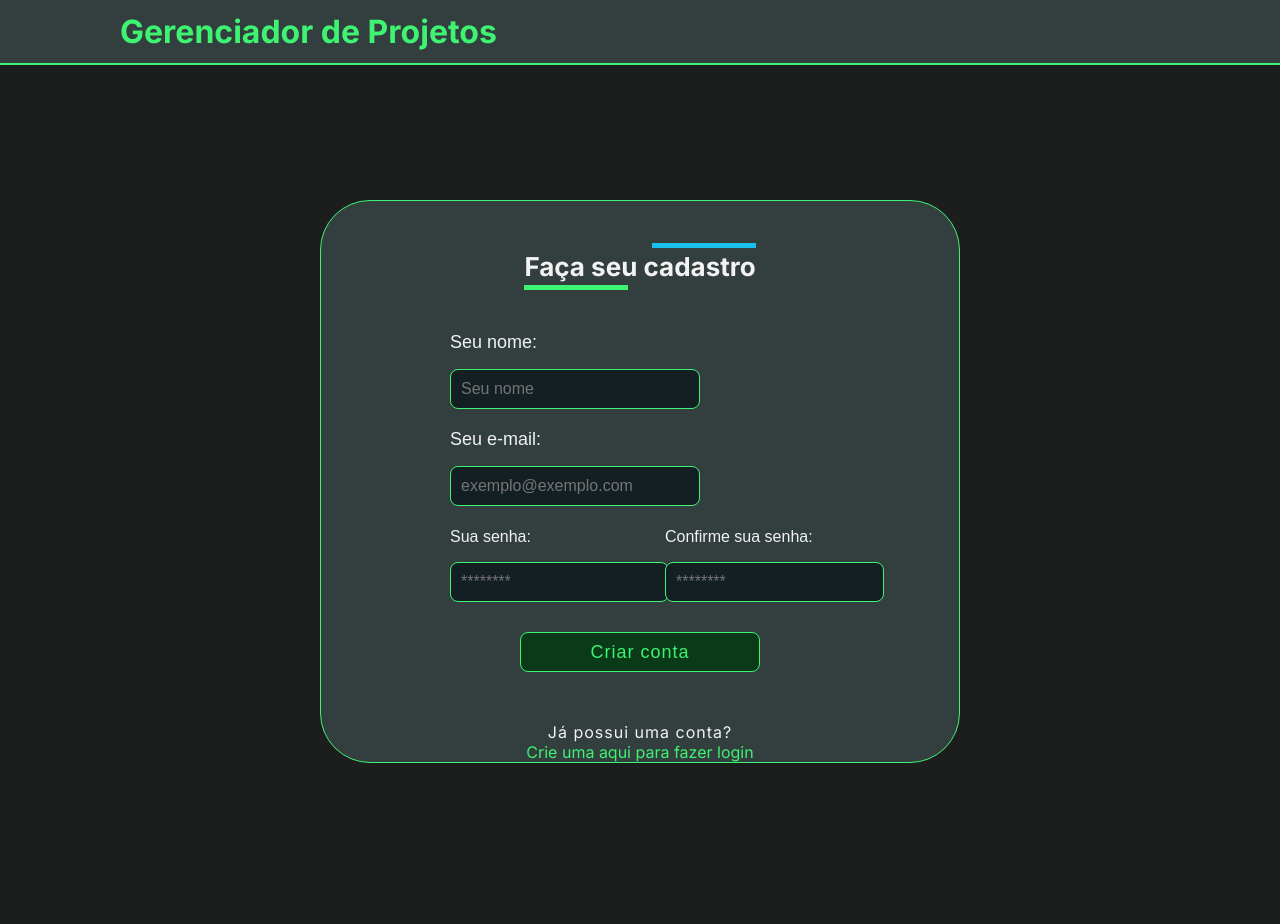
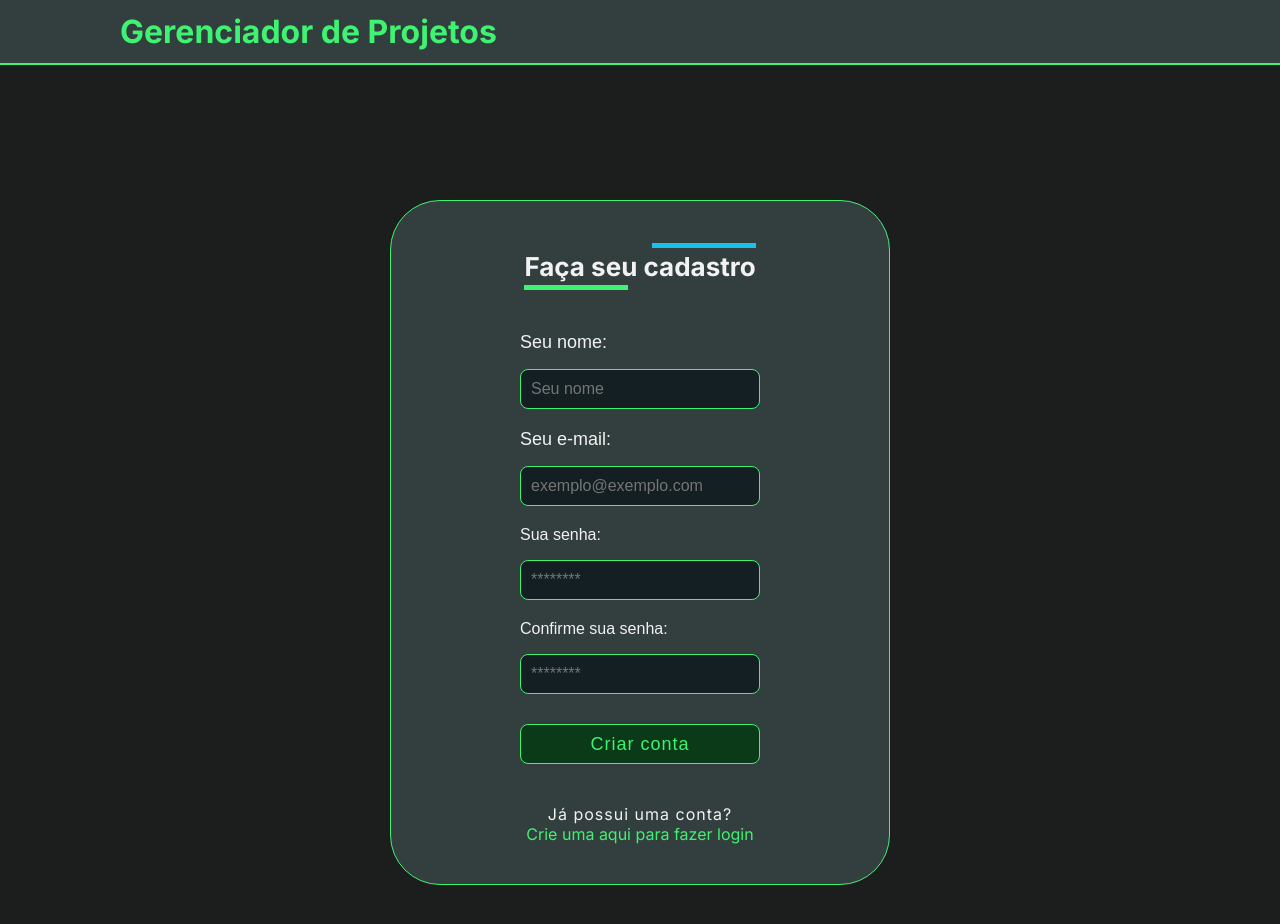
Before and after one commit to wendellcs/gerenciador-de-projetos, a React (Vite) app: page /register in a window 1280 px wide. Shown: the top 924 px of the page. Before the commit the page ends 898 px from the top, so only its background shows below. Built offline with nearby package versions, Linux system fonts and the light colour scheme; a web font is replaced by a local one.

Commit message:
Refactoring todo list code

```diff
--- a/src/assets/sass/base/_utilities.sass
+++ b/src/assets/sass/base/_utilities.sass
@@ -12,9 +12,8 @@
     background-color: $color
 
 @mixin form-style($width: 480px)
-    display: flex
+    @extend %center-elements
     flex-direction: column
-    align-items: center
     border-radius: 50px
     border: 1px solid variables.$primary-color
     width: 80%
@@ -105,7 +104,7 @@
 
 %form-box
     width: 80%
-    max-width: 380px
+    max-width: 240px
     display: flex
     flex-direction: column
     gap: 16px
--- a/src/assets/sass/pages/_newProject.sass
+++ b/src/assets/sass/pages/_newProject.sass
@@ -43,8 +43,6 @@
                 margin: 30px 0 10px 0
 
             .box-date
-                width: 150px
-                margin: 0 auto
                 border: 1px solid variables.$primary-color
                 padding: 5px 10px
                 border-radius: 8px
@@ -52,7 +50,7 @@
                 background-color: variables.$bg-dark-color
 
                 .new-input.date
-                    @include utilities.input-style( 120px)
+                    @include utilities.input-style(120px)
                     @include utilities.input-text($align: center)
                     height: 35px
                     border: none
--- a/src/assets/sass/pages/_signIn.sass
+++ b/src/assets/sass/pages/_signIn.sass
@@ -4,7 +4,7 @@
 
 .container-login
     .login-form
-        @include utilities.form-style(600px)
+        @include utilities.form-style(500px)
 
         &-title
             @extend %title-decoration
@@ -21,4 +21,4 @@
 
         &-text
             text-align: center
-            margin-top: 30px
+            margin: 10px 0 40px 0
--- a/src/assets/sass/pages/_signUp.sass
+++ b/src/assets/sass/pages/_signUp.sass
@@ -3,7 +3,7 @@
 
 .container-signup
     .signup-form
-        @include utilities.form-style(640px)
+        @include utilities.form-style(500px)
 
         .signup-input
             @include utilities.input-style(100%)
@@ -18,21 +18,9 @@
             &:not(:first-of-type)
                 margin-top: 20px
 
-        .password-area
-            display: flex
-            justify-content: space-between
-            max-width: 380px
-            width: 80%
-
-            .password-box
-                margin-top: 20px
-                max-width: 165px
-                width: 100%
-
-                .signup-input
-                    @include utilities.input-style(100%)
-                    margin-top: 16px
+            .signup-input
+                @include utilities.input-style(100%)
 
         &-text
             text-align: center
-            margin-top: 20px
+            margin: 10px 0 40px 0
--- a/src/pages/Manage/index.jsx
+++ b/src/pages/Manage/index.jsx
@@ -97,17 +97,18 @@ export default function Manage(){
     }
 
     function toggleTaskDoneState(taskId){
+        // Refatorar isso
         const updatedTaskList = []
         for(let task of taskList){
             if(task.id == taskId){
                 task.done = !task.done
-                updateDataBase(taskList)
+                // updateDataBase(taskList)
                 updatedTaskList.push(...taskList)
                 break
             }
         }
         const updatedDoneTaskList = taskList.filter(task => task.done)
-        setDoneTaskList(updatedDoneTaskList)
+        // setDoneTaskList(updatedDoneTaskList)
 
         setTaskList(updatedTaskList)
     }
@@ -226,7 +227,7 @@ export default function Manage(){
                                     })}
                                 </div>
 
-                                <div className="tasks-done">
+                                {/* <div className="tasks-done">
                                     {doneTaskList.map((t) => {
                                         return (
                                             <div className='task' key={t.id}>
@@ -241,7 +242,7 @@ export default function Manage(){
                                             </div>
                                         )
                                     })}
-                                </div>
+                                </div> */}
                             </div>
 
                             <div className="entry">
--- a/src/pages/SignUp/index.jsx
+++ b/src/pages/SignUp/index.jsx
@@ -72,15 +72,14 @@ export default function SignUp(){
                     <input type='email' className='signup-input' value={email} onChange={(e) => {setEmail(e.target.value)}} placeholder='exemplo@exemplo.com'/>
                 </div>
 
-                <div className='password-area'>
-                    <div className='password-box'>
-                        <label className='label'>Sua senha:</label>
-                        <input type='password' className='signup-input' value={password} onChange={(e) => {setPassword(e.target.value)}} placeholder='********'/>
-                    </div>
-                    <div className='password-box'>
-                        <label className='label'>Confirme sua senha:</label>
-                        <input type='password' className='signup-input' value={confirmPassword} onChange={(e) => {setConfirmPassword(e.target.value)}} placeholder='********'/>
-                    </div>
+                <div className='signup-form-box'>
+                    <label className='label'>Sua senha:</label>
+                    <input type='password' className='signup-input' value={password} onChange={(e) => {setPassword(e.target.value)}} placeholder='********'/>
+                </div>
+
+                <div className='signup-form-box'>
+                    <label className='label'>Confirme sua senha:</label>
+                    <input type='password' className='signup-input' value={confirmPassword} onChange={(e) => {setConfirmPassword(e.target.value)}} placeholder='********'/>
                 </div>
 
                 <button className='btn form' onClick={(e) => {handleSubmit(e)}} type='submit'>Criar conta</button>
```
